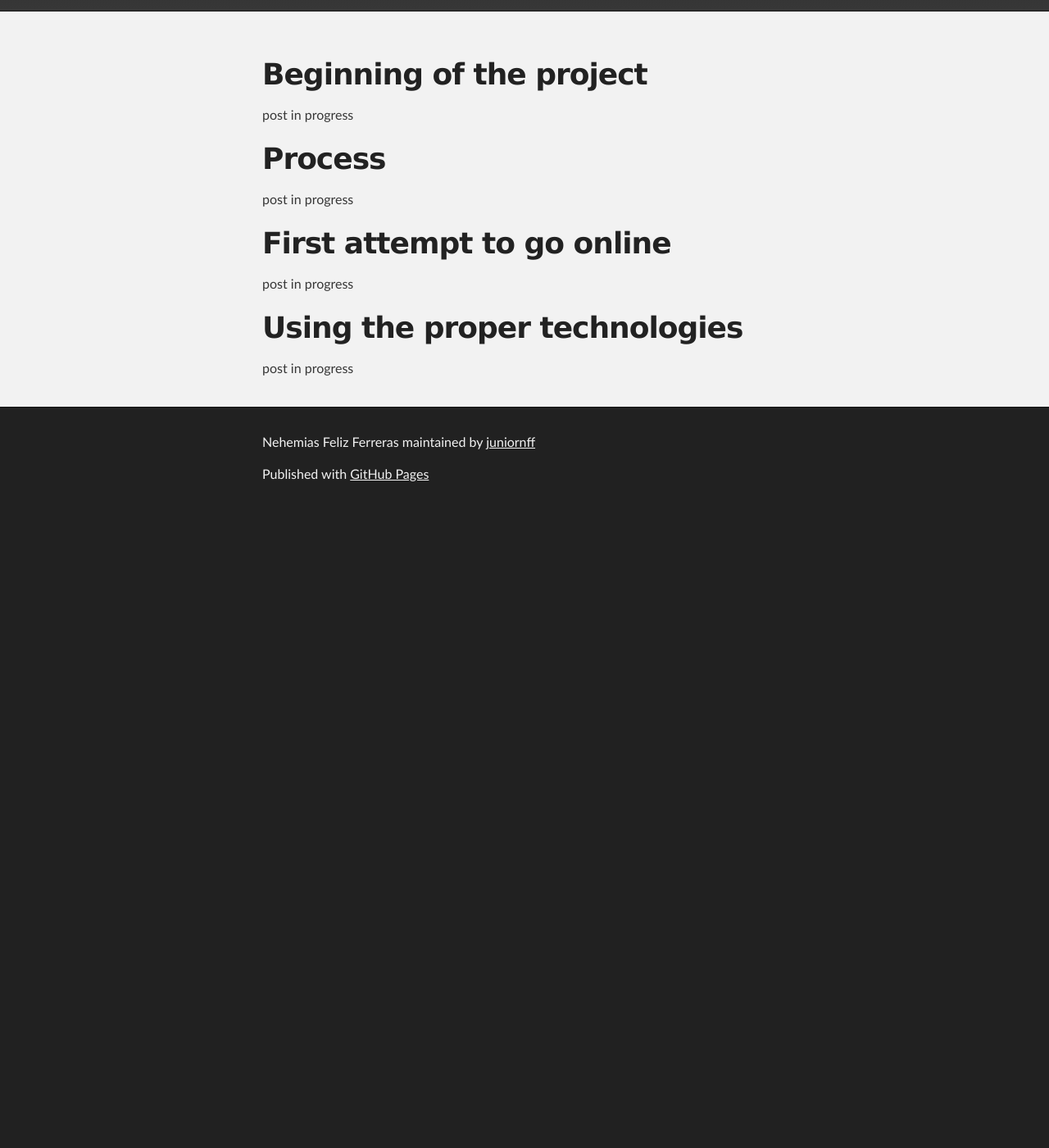
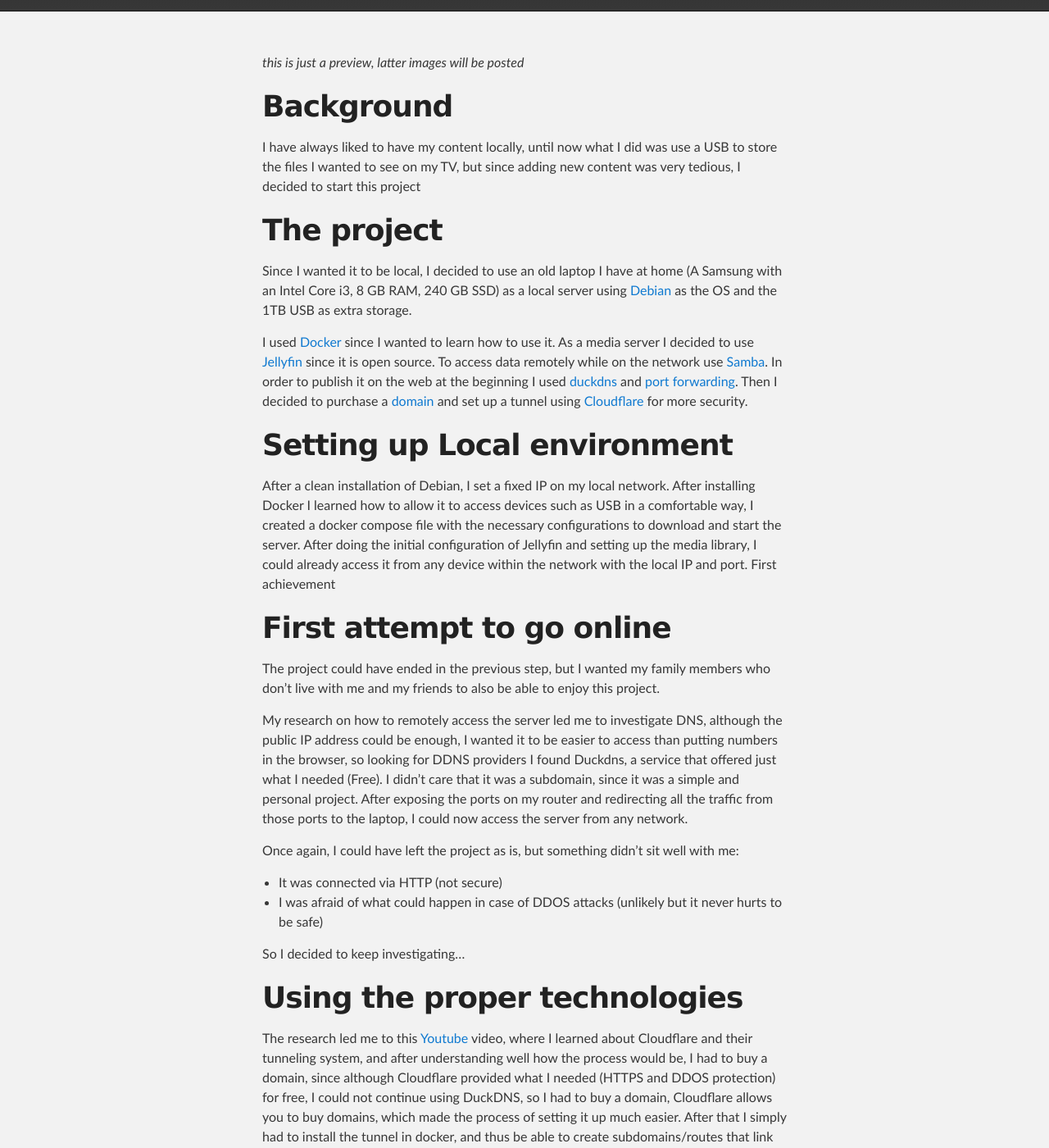
Before and after one commit to juniornff/juniornff.github.io, a Jekyll site: the page built from _posts/2025-02-18-local-media-server.md, in a window 1280 px wide and 1400 px high, scrolled down 196 px. Shown: the whole window at 82% size. Built offline with Jekyll 4.4.1, drawn with Linux system fonts in a browser that asks for light colours; before the commit the page ends 900 px from its top, so only the background shows below that; some of the changed text lies outside the part shown.

Commit message:
update layout and post

```diff
--- a/_layouts/default.html
+++ b/_layouts/default.html
@@ -20,7 +20,7 @@
             <a id="forkme_banner" href="{{ site.github.repository_url }}">View on GitHub</a>
           {% endif %}
 
-          <h1 id="project_title">{{ site.title | default: site.github.repository_name }}</h1>
+          <a href="./"><h1 id="project_title">{{ site.title | default: site.github.repository_name }}</h1></a>
           <h2 id="project_tagline">{{ site.description | default: site.github.project_tagline }}</h2>
 
           {% if site.show_downloads %}
--- a/_posts/2025-02-18-local-media-server.md
+++ b/_posts/2025-02-18-local-media-server.md
@@ -6,18 +6,37 @@ categories: Personal-Projects Containers Cloudflare DNS Self-Hosting
 permalink: /posts/local-media-server
 ---
 
-# Beginning of the project
+*this is just a preview, latter images will be posted*
 
-post in progress
+# Background
 
-# Process
+I have always liked to have my content locally, until now what I did was use a USB to store the files I wanted to see on my TV, but since adding new content was very tedious, I decided to start this project
 
-post in progress
+# The project
+
+Since I wanted it to be local, I decided to use an old laptop I have at home (A Samsung with an Intel Core i3, 8 GB RAM, 240 GB SSD) as a local server using [Debian](https://www.debian.org/) as the OS and the 1TB USB as extra storage.
+
+I used [Docker](https://www.docker.com/) since I wanted to learn how to use it. As a media server I decided to use [Jellyfin](https://jellyfin.org/) since it is open source. To access data remotely while on the network use [Samba](https://www.samba.org/samba/). In order to publish it on the web at the beginning I used [duckdns](https://www.duckdns.org/) and [port forwarding](https://portforward.com/). Then I decided to purchase a [domain](https://nehemiasfeliz.com/) and set up a tunnel using [Cloudflare](https://www.cloudflare.com/es-es/) for more security.
+
+# Setting up Local environment
+
+After a clean installation of Debian, I set a fixed IP on my local network. After installing Docker I learned how to allow it to access devices such as USB in a comfortable way, I created a docker compose file with the necessary configurations to download and start the server. After doing the initial configuration of Jellyfin and setting up the media library, I could already access it from any device within the network with the local IP and port. First achievement
 
 # First attempt to go online
 
-post in progress
+The project could have ended in the previous step, but I wanted my family members who don't live with me and my friends to also be able to enjoy this project.
+
+My research on how to remotely access the server led me to investigate DNS, although the public IP address could be enough, I wanted it to be easier to access than putting numbers in the browser, so looking for DDNS providers I found Duckdns, a service that offered just what I needed (Free). I didn't care that it was a subdomain, since it was a simple and personal project. After exposing the ports on my router and redirecting all the traffic from those ports to the laptop, I could now access the server from any network.
+
+Once again, I could have left the project as is, but something didn't sit well with me:
+*   It was connected via HTTP (not secure)
+*   I was afraid of what could happen in case of DDOS attacks (unlikely but it never hurts to be safe)
+
+So I decided to keep investigating...
 
 # Using the proper technologies
 
-post in progress
+The research led me to this [Youtube](https://youtu.be/ey4u7OUAF3c?si=iqb3qRVzkVIa4Uk1) video, where I learned about Cloudflare and their tunneling system, and after understanding well how the process would be, I had to buy a domain, since although Cloudflare provided what I needed (HTTPS and DDOS protection) for free, I could not continue using DuckDNS, so I had to buy a domain, Cloudflare allows you to buy domains, which made the process of setting it up much easier. After that I simply had to install the tunnel in docker, and thus be able to create subdomains/routes that link to IP addresses on my local network, said subdomains/routes being accessed through HTTPS by SSL certificates without having to open/expose any ports on my router
+
+And with that now, I can say that for now, I have completed the project.
+[Site](https://media.nehemiasfeliz.com/)
```
